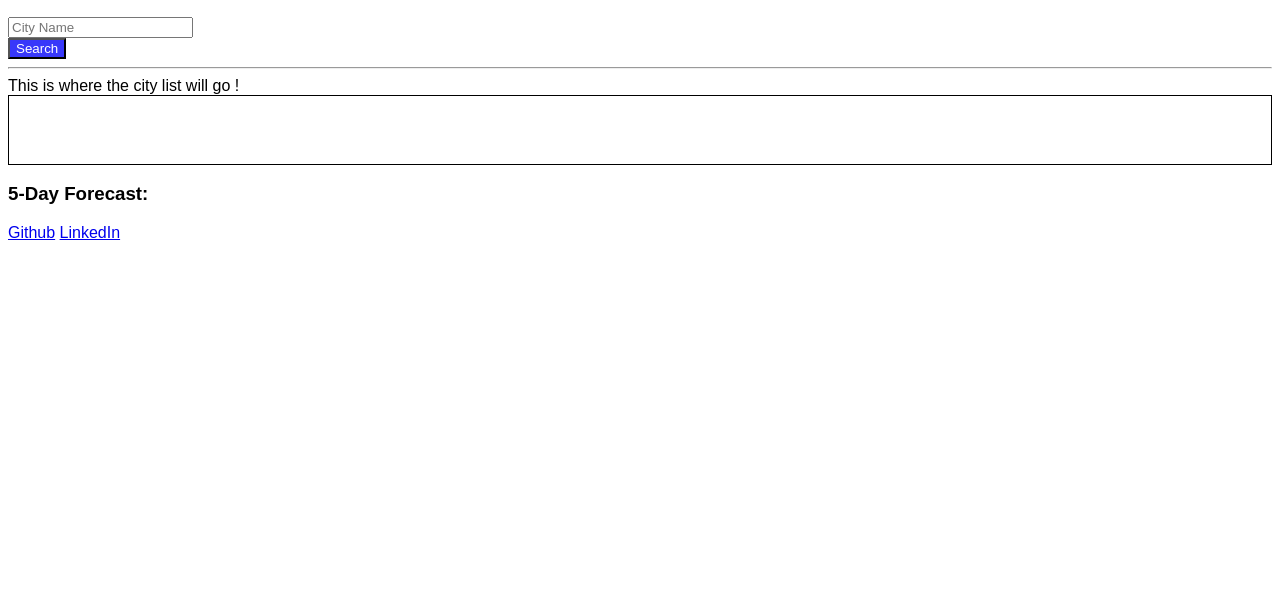
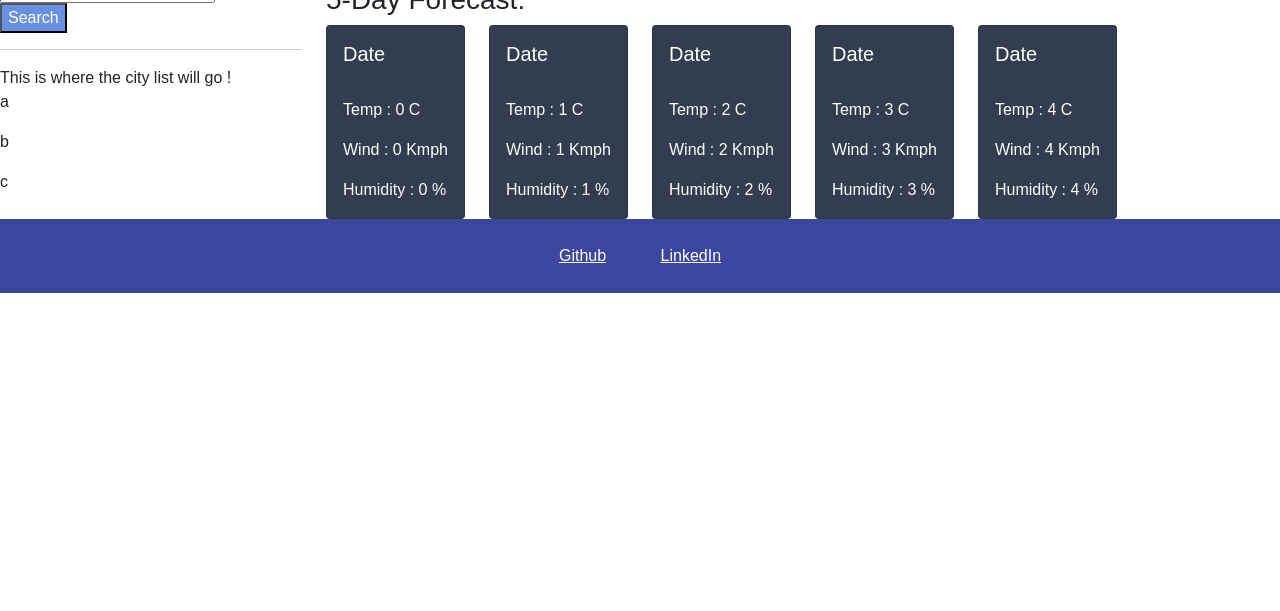
Before and after one commit to vinitp2/Weather_Dashboard, a plain HTML site: page index.html in a window 1280 px wide. Shown: the part 189-800 px from the top of the page. Drawn offline with nearby package versions, Linux system fonts and the light colour scheme.

Commit message:
fixing merge

```diff
--- a/Assets/script.js
+++ b/Assets/script.js
@@ -6,6 +6,29 @@ var Temp, Wind, Humidity;
 var weatherIcon, weatherIconURL;
 var cityName;
 
+var TempArr = [];
+var windArr = [];
+var HumidArr = [];
+var iconArr = [];
+
+var totalDays = 5;
+
+//grabbing elements from the weather forecast cards.
+
+for (let i = 0; i < totalDays; i++) {
+    TempArr.push(document.querySelector(`.temp_${i}`));
+    windArr.push(document.querySelector(`.wind_${i}`));
+    HumidArr.push(document.querySelector(`.humid_${i}`));
+    iconArr.push(document.querySelector(`.icon_${i}`));
+    TempArr[i].textContent = `Temp : ${i} C`;
+    windArr[i].textContent = `Wind : ${i} Kmph`;
+    HumidArr[i].textContent = `Humidity : ${i} %`;
+    iconArr[i].textContent = `${i}`;
+}
+console.log(TempArr);
+
+// let forecastAPI = `https://api.openweathermap.org/data/2.5/forecast?lat=${lat}&lon=${lon}&units=metric&appid=5d4332dab2640be43629e122b795f9f2&cnt=5`;
+
 //function to capture coordinates of the city entered by the user
 
 // getAPI();
@@ -13,6 +36,7 @@ searchBtn.addEventListener("click", function(e){
     console.log(cityInput.value);
     cityName = cityInput.value;
     getAPI();
+    // getAPI();
 });
 
 
@@ -59,6 +83,21 @@ function getAPI(){
             console.log(`Temp : ${Temp} Humidity : ${Humidity} Wind : ${Wind}`);
             displayWeatherData();
             displayFiveDayData();
+
+            let forecastURL = `https://api.openweathermap.org/data/2.5/forecast?lat=${lat}&lon=${lon}&units=metric&appid=5d4332dab2640be43629e122b795f9f2&cnt=6`;
+
+            fetch(forecastURL).then(response2=>response2.json()).then(data2=>{
+                for (let j = 0; j < totalDays; j++) {
+
+                    TempArr[j].textContent = `Temp :${data2.list[j+1].main.temp} °C`
+                    windArr[j].textContent = `Wind :${(data2.list[j+1].wind.speed * 3.5).toFixed(2)} KM/H`;
+                    HumidArr[j].textContent = `Humidity : ${data2.list[j+1].main.humidity} %`;
+                    iconArr[j].src = `https://openweathermap.org/img/w/${data2.list[j+1].weather[0].icon}.png`
+                    // console.log(data2.list[j+1].weather);
+
+                }
+            });
+
         });
     });
 }
--- a/Assets/style.css
+++ b/Assets/style.css
@@ -3,18 +3,24 @@
     /* color: black; */
 }
 
-header{
+header,footer,a{
+    font-family: sans-serif;
     padding:25px;
     color: white;
     text-align: center;
-    background-color: rgb(77, 77, 223);
+    background-color: rgb(61, 70, 158);
 }
 
-.selectedCity{
+.liveWeather{
     border: 1px solid black;
 }
 
 .searchBtn{
     color: white;
-    background-color: rgb(56, 56, 250);
+    background-color: rgb(105, 145, 227);
 }
+
+.card{
+    background-color: rgb(50, 61, 79);
+    color: white;
+}
--- a/index.html
+++ b/index.html
@@ -5,13 +5,15 @@
     <meta name="viewport" content="width=device-width, initial-scale=1.0">
     <title>Weather Dashboard</title>
     <!-- <link rel="stylesheet" href="https://cdn.jsdelivr.net/npm/bulma@0.9.4/css/bulma.min.css"> -->
+    <link rel="stylesheet" href="https://cdn.jsdelivr.net/npm/bootstrap@5.1.3/dist/css/bootstrap.min.css">
     <link rel="stylesheet" type="text/css" href="./Assets/style.css" />
 </head>
 <body>
     <header>
         <h1 class="title">Weather Dashboard</h1>
     </header>
-    <aside>
+    <main class = "row">
+        <section class="col-12 col-md-3 col-lg-3 cityList">
         <h1>
             Search for a city:
         </h1>
@@ -19,20 +21,91 @@
         <br>
         <button class="searchBtn">Search</button>
         <hr>
-        <section class="cityList">
            This is where the city list will go !
+           <p>a</p>
+           <p>b</p>
+           <p>c</p>
         </section>
-    </aside>
-    <main>
-        <section class ="selectedCity">
+
+
+        <section class ="col-12 col-md-8 col-lg-9 selectedCity">
+            <div class="liveWeather">
                 <h1><span id = "cityH1"></span><img id="icon"></img></h1>
                 <p id="temp"></p>
                 <p id="wind"></p>
                 <p id="humidity"></p>
-        </section>
+            </div>
             <section class="foreCast">
                 <h3>5-Day Forecast:</h3>
-            <div id="modal"></div>
+                <div id="modal">
+                    <div class="row">
+                        <div class="col-sm-2">
+                          <div class="card">
+                            <div class="card-body">
+                              <h5 class="date_0 card-title">Date</h5>
+                              <img class="icon_0 card-text"></img>
+                              <p class="temp_0 card-text">Temp :</p>
+                              <p class="wind_0 card-text">Wind :</p>
+                              <p class="humid_0 card-text">Humidity :</p>
+
+                            </div>
+                          </div>
+                        </div>
+
+                        <div class="col-sm-2">
+                            <div class="card">
+                              <div class="card-body">
+                                <h5 class="date_1 card-title">Date</h5>
+                                <img class="icon_1 card-text"></img>
+                                <p class="temp_1 card-text">Temp :</p>
+                                <p class="wind_1 card-text">Wind :</p>
+                                <p class="humid_1 card-text">Humidity :</p>
+
+                              </div>
+                            </div>
+                          </div>
+
+                          <div class="col-sm-2">
+                            <div class="card">
+                              <div class="card-body">
+                                <h5 class="date_2 card-title">Date</h5>
+                                <img class="icon_2 card-text"></img>
+                                <p class="temp_2 card-text">Temp :</p>
+                                <p class="wind_2 card-text">Wind :</p>
+                                <p class="humid_2 card-text">Humidity :</p>
+
+                              </div>
+                            </div>
+                          </div>
+
+                          <div class="col-sm-2">
+                            <div class="card">
+                              <div class="card-body">
+                                <h5 class="date_3 card-title">Date</h5>
+                                <img class="icon_3 card-text"></img>
+                                <p class="temp_3 card-text">Temp :</p>
+                                <p class="wind_3 card-text">Wind :</p>
+                                <p class="humid_3 card-text">Humidity :</p>
+
+                              </div>
+                            </div>
+                          </div>
+
+                          <div class="col-sm-2">
+                            <div class="card">
+                              <div class="card-body">
+                                <h5 class="date_4 card-title">Date</h5>
+                                <img class="icon_4 card-text"></img>
+                                <p class="temp_4 card-text">Temp :</p>
+                                <p class="wind_4 card-text">Wind :</p>
+                                <p class="humid_4 card-text">Humidity :</p>
+
+                              </div>
+                            </div>
+                          </div>
+
+                </div>
+            </section>
         </section>
     </main>
 
```
Lines whose indentation alone changed are shown as unchanged.
